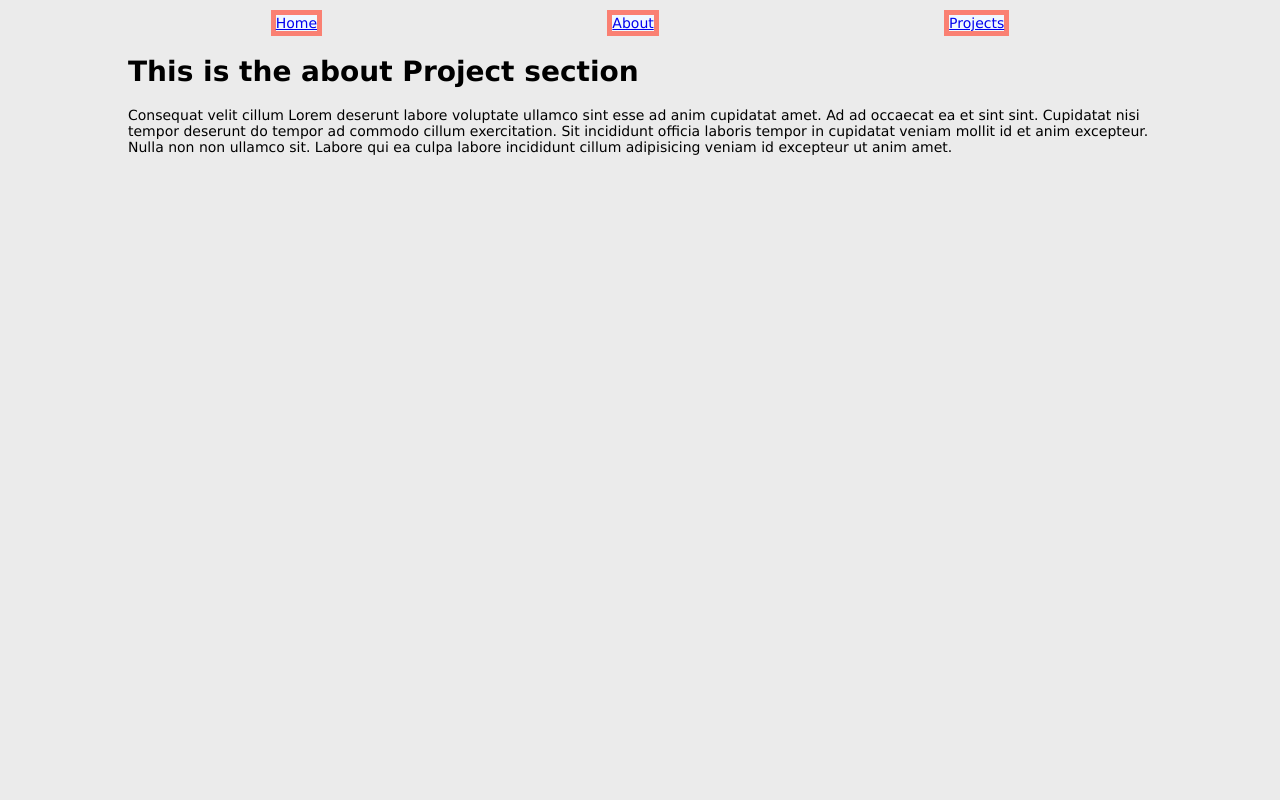
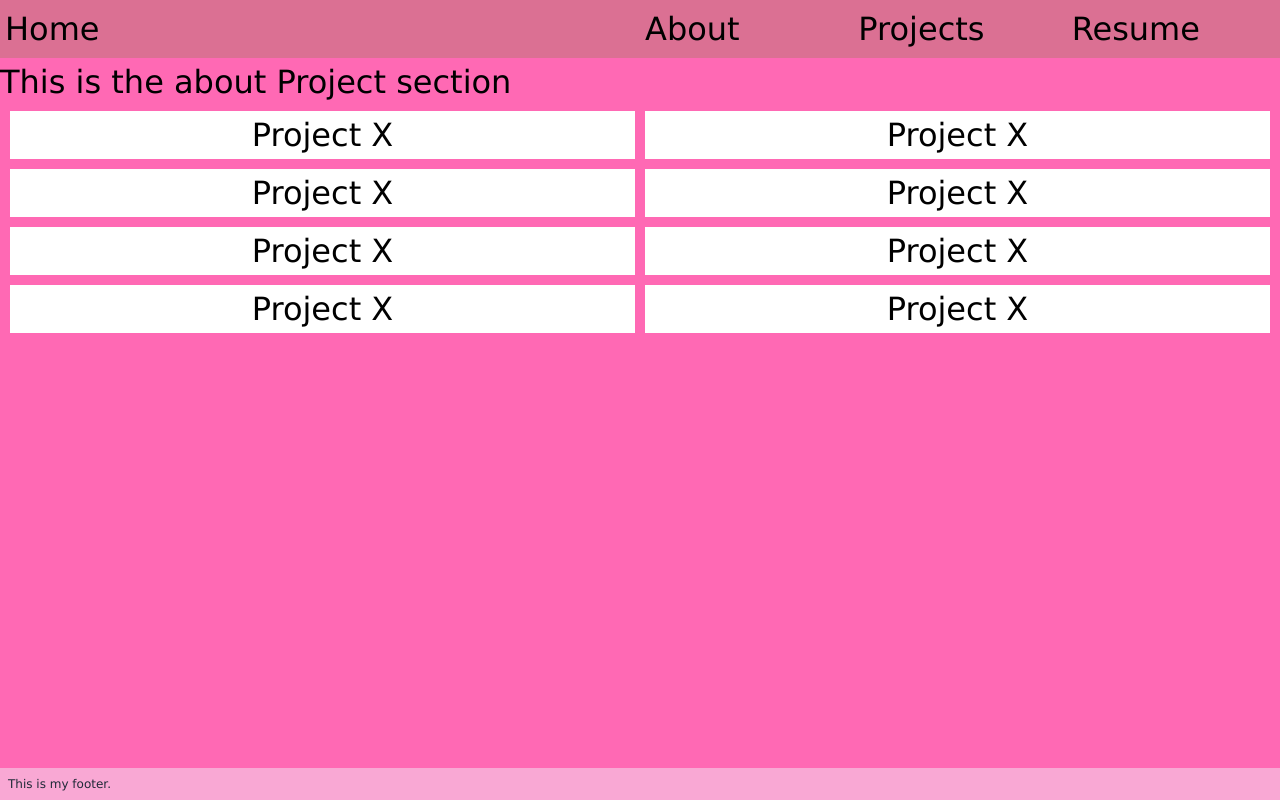
Before and after one commit to Levrairagazzo/my-portfolio-website, a React (Create React App) app: page /projects in a window 1280 px wide. Built offline with nearby package versions, Linux system fonts and the light colour scheme.

Commit message:
added Tailwind to the project

```diff
--- a/package.json
+++ b/package.json
@@ -35,5 +35,8 @@
       "last 1 firefox version",
       "last 1 safari version"
     ]
+  },
+  "devDependencies": {
+    "tailwindcss": "^3.2.4"
   }
 }
--- a/public/index.html
+++ b/public/index.html
@@ -24,7 +24,7 @@
       work correctly both with client-side routing and a non-root public URL.
       Learn how to configure a non-root public URL by running `npm run build`.
     -->
-    <title>React App</title>
+    <title>Sydney's Portfolio</title>
   </head>
   <body>
     <noscript>You need to enable JavaScript to run this app.</noscript>
--- a/src/App.css
+++ b/src/App.css
@@ -1,20 +1,72 @@
-body
-{
-    margin:auto;
-    width:1024px;
-    padding:10px;
-    background-color:#ebebeb;
-    font-size:14px;
-    font-family:Verdana;
-}
 
 .main-navbar{
-  display: flex;
-  justify-content:space-around;
+  display: grid;
+  grid-column: 1;
+  grid-template-columns: 3fr 1fr 1fr 1fr;
+  background-color: palevioletred;
 
 }
 
+
 .main-navbar-item{
-  background-color: aliceblue;
-  border: 5px solid salmon;
+
+  padding: 5px;
+  border: none;
+  border-radius: 10%;
+  color: black;
+
 }
+
+.projects-container{
+  display: flex;
+  margin: 0 5px;
+align-items: center;
+justify-content: space-around;
+flex-wrap: wrap;
+list-style: none;
+
+}
+
+.projects-container li {
+  background-color: white;
+  flex: 1 0 calc(50% - 10px);
+  margin: 5px;
+  /*** Just to center the text ***/
+  display: inline-flex;
+  justify-content: center;
+  align-items: center;
+}
+
+.profile-picture{
+  border-radius: 10%;
+  max-width:25%;
+  min-width: 200px;
+  justify-self: center;
+}
+
+.home-middle{
+  display: flex;
+  flex-wrap: wrap;
+  align-items: center;
+  margin-top: 15px;
+}
+
+.home-middle h1 {
+  max-width: 70%;
+  font-size: clamp(12px, 4vw, 32px);
+}
+
+.footer{
+  display: flex;
+  background-color: palevioletred;
+  font-size: 12px;
+  margin: 0px;
+  border:0px;
+
+  align-items: center;
+  justify-content: center;
+
+  padding-top: 2rem;
+  padding-bottom: 2rem;
+
+}
--- a/src/Navbar.js
+++ b/src/Navbar.js
@@ -6,6 +6,9 @@ const Navbar = () => {
         <Link className='main-navbar-item' to='/'>Home</Link>
         <Link className='main-navbar-item' to='/about'>About</Link>
         <Link className='main-navbar-item'to='/projects'>Projects</Link>
+        <Link className='main-navbar-item'>Resume</Link>
+
+
     </nav> );
 }
 
--- a/src/components/About.js
+++ b/src/components/About.js
@@ -1,13 +1,16 @@
 import Navbar from "../Navbar";
+import Footer from "./Footer";
 
 const About = () => {
     return ( <div>
             <Navbar/>
-        <h1>This is the about section</h1>
-        <p>Consequat velit cillum Lorem deserunt labore voluptate ullamco sint esse ad anim cupidatat amet. Ad ad occaecat ea et sint sint.
-        Cupidatat nisi tempor deserunt do tempor ad commodo cillum exercitation. Sit incididunt officia laboris tempor in cupidatat veniam mollit id et anim excepteur.
-        Nulla non non ullamco sit. Labore qui ea culpa labore incididunt cillum adipisicing veniam id excepteur ut anim amet.</p>
+        <p>As a Software Engineer with experience in a range of programming languages including Java, Javascript, and Python, I am skilled in both front-end and back-end development. I am seeking a junior role where I can continue to grow and develop my skills while making meaningful contributions to the team.
+In my past experience, I have worked on various projects and have consistently delivered high-quality code on time. I am constantly seeking to learn new technologies and am always eager to take on new challenges. My work can be found on my GitHub repository at https://github.com/Levrairagazzo.
+I am a team player and have had the opportunity to live in four different countries, which has given me a unique perspective and the ability to adapt to new environments quickly. I am excited to connect with other professionals in the tech industry and am open to new opportunities.</p>
+<Footer/>
             </div>
+
+
      );
 }
 
--- /dev/null
+++ b/src/components/Footer.js
@@ -0,0 +1,16 @@
+import React from 'react'
+
+function Footer() {
+  return (
+    <>
+     <footer class="bg-pink-300 text-gray-800 fixed inset-x-0 bottom-0 p-2 text-xs flex justify-between">
+        <div>
+           This is my footer.
+        </div>
+
+    </footer>
+    </>
+  )
+}
+
+export default Footer
--- a/src/components/Home.js
+++ b/src/components/Home.js
@@ -1,13 +1,24 @@
 import React from 'react';
 import Navbar from '../Navbar';
+import Sydney from '../Sydney_Canon.jpeg';
+import Footer from './Footer';
 
 function Home() {
   return (
-    <div><Navbar/>
-    <h1>This is the about Home section</h1>
-    <p>Consequat velit cillum Lorem deserunt labore voluptate ullamco sint esse ad anim cupidatat amet. Ad ad occaecat ea et sint sint.
-    Cupidatat nisi tempor deserunt do tempor ad commodo cillum exercitation. Sit incididunt officia laboris tempor in cupidatat veniam mollit id et anim excepteur.
-    Nulla non non ullamco sit. Labore qui ea culpa labore incididunt cillum adipisicing veniam id excepteur ut anim amet.</p></div>
+    <>
+    <Navbar/>
+
+    <div className='home-middle'>
+      <h1>Hi! I'm Sydney, Junior Full-Stack Developer, welcome to my website! </h1>
+      <img className='profile-picture' src={Sydney} alt='Photo_de_moi'></img>
+    </div>
+
+    <p> I'm a Junior Software Engineer with experience in a range of programming languages including Java, Javascript, and Python,
+        I am skilled in both front-end, back-end and mobile development.I am excited to connect with other professionals in the tech
+        industry and am open to new opportunities.
+    </p>
+    <Footer/>
+ </>
   )
 }
 
--- a/src/components/Projects.js
+++ b/src/components/Projects.js
@@ -1,14 +1,25 @@
 import React from 'react';
 import Navbar from '../Navbar';
+import '../App.css';
+import Footer from './Footer';
 
 function Projects() {
   return (
-    <div><Navbar/>
-    <h1>This is the about Project section</h1>
-        <p>Consequat velit cillum Lorem deserunt labore voluptate ullamco sint esse ad anim cupidatat amet. Ad ad occaecat ea et sint sint.
-        Cupidatat nisi tempor deserunt do tempor ad commodo cillum exercitation. Sit incididunt officia laboris tempor in cupidatat veniam mollit id et anim excepteur.
-        Nulla non non ullamco sit. Labore qui ea culpa labore incididunt cillum adipisicing veniam id excepteur ut anim amet.</p>
-    </div>
+    <>
+      <Navbar/>
+      <h1>This is the about Project section</h1>
+        <ul className='projects-container'>
+            <li className='project-box'>Project X</li>
+            <li className='project-box'>Project X</li>
+            <li className='project-box'>Project X</li>
+            <li className='project-box'>Project X</li>
+            <li className='project-box'>Project X</li>
+            <li className='project-box'>Project X</li>
+            <li className='project-box'>Project X</li>
+            <li className='project-box'>Project X</li>
+        </ul>
+        <Footer/>
+    </>
   )
 }
 
--- a/src/index.css
+++ b/src/index.css
@@ -1,13 +1,50 @@
+@tailwind base;
+@tailwind components;
+@tailwind utilities;
+
 body {
   margin: 0;
-  font-family: -apple-system, BlinkMacSystemFont, 'Segoe UI', 'Roboto', 'Oxygen',
-    'Ubuntu', 'Cantarell', 'Fira Sans', 'Droid Sans', 'Helvetica Neue',
-    sans-serif;
-  -webkit-font-smoothing: antialiased;
-  -moz-osx-font-smoothing: grayscale;
+  background: hotpink;
+  padding: 0px;
+  font-size: 32px;
+  font-family:Verdana;
 }
 
 code {
   font-family: source-code-pro, Menlo, Monaco, Consolas, 'Courier New',
     monospace;
 }
+footer {
+  display: flex;
+  justify-content: center;
+  padding: 5px;
+  background-color: #45a1ff;
+  color: #fff;
+  position: absolute;
+    bottom: 0;
+    left: 0;
+    width: 100%;
+}
+
+html {
+  min-height: 100%;
+  position: relative;
+}
+
+.main-navbar{
+  display: grid;
+  grid-column: 1;
+  grid-template-columns: 3fr 1fr 1fr 1fr;
+  background-color: palevioletred;
+
+}
+
+
+.main-navbar-item{
+
+  padding: 5px;
+  border: none;
+  border-radius: 10%;
+  color: black;
+
+}
--- /dev/null
+++ b/tailwind.config.js
@@ -0,0 +1,10 @@
+/** @type {import('tailwindcss').Config} */
+module.exports = {
+  content: [
+    "./src/**/*.{js,jsx,ts,tsx}",
+  ],
+  theme: {
+    extend: {},
+  },
+  plugins: [],
+}
```
Also changed, not shown: src/Sydney_Canon.jpeg (added), 1 other file (tests, documents, lock files or other folders).
